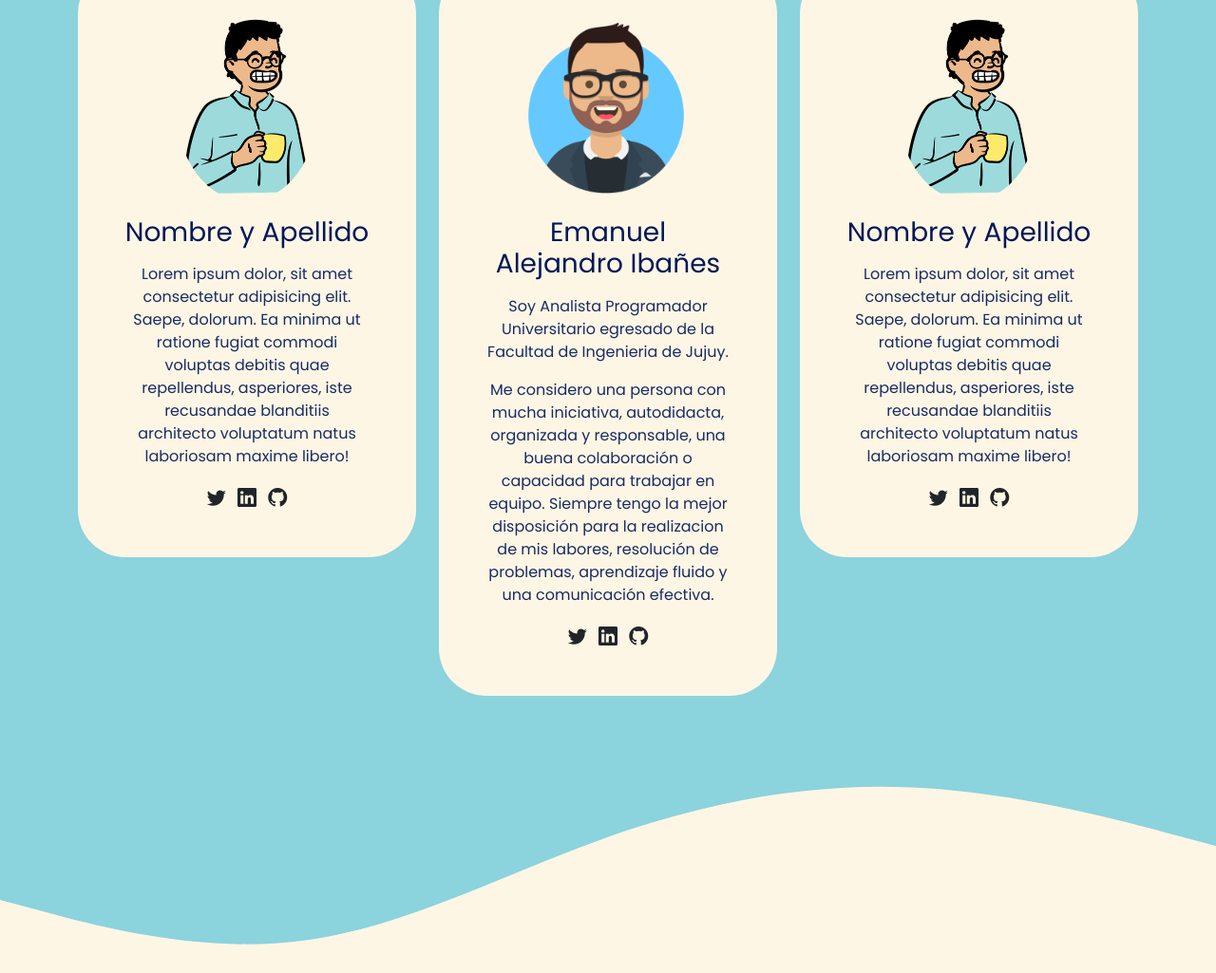
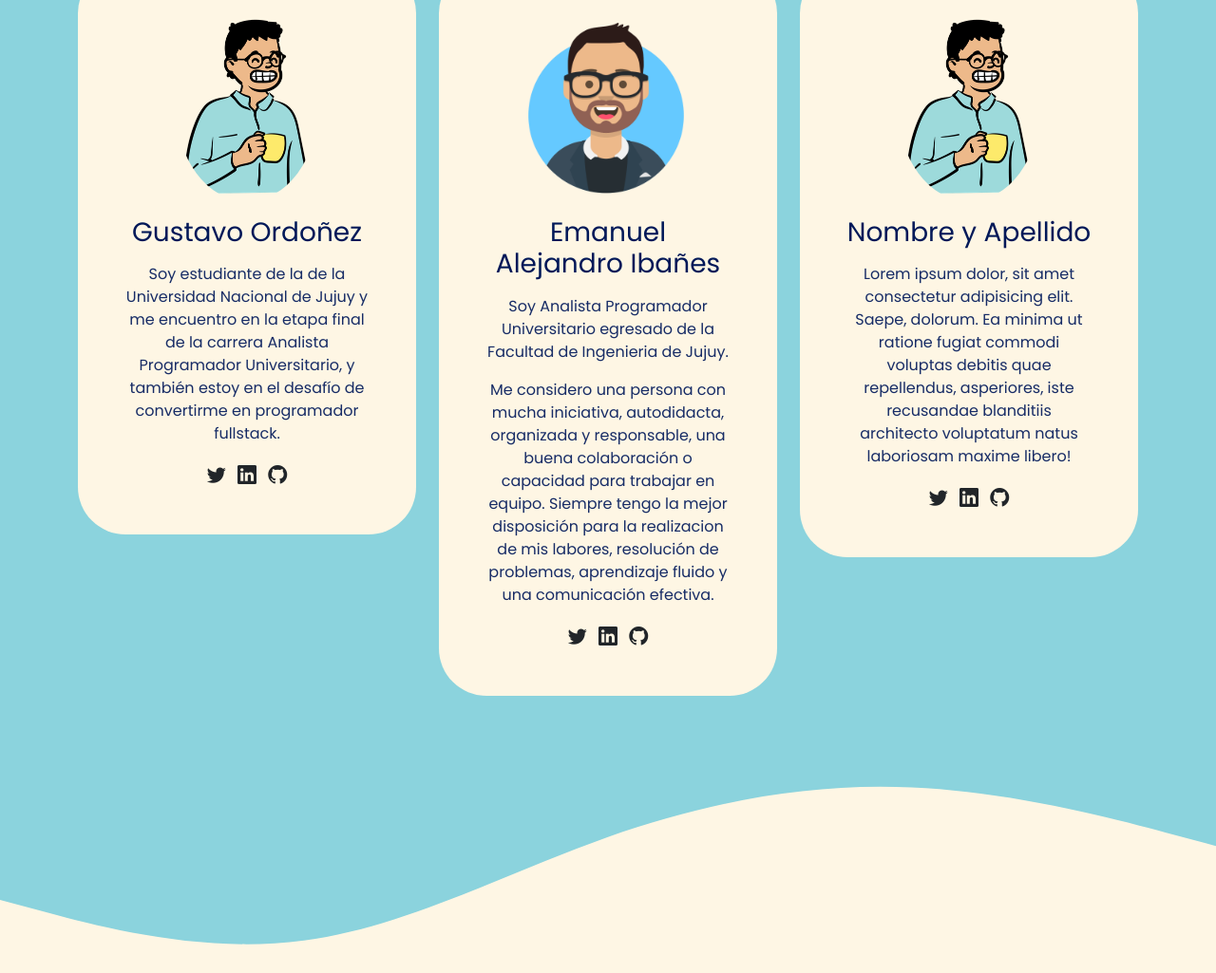
Before and after one commit to alecio87/devtech-podcast-web, a plain HTML site: page index.html in a window 1280 px wide. Shown: the part 1271-2296 px from the top of the page at 95% size. Drawn offline with nearby package versions, Linux system fonts and the light colour scheme.

Commit message:
Modificacion de tarjeta 1

```diff
--- a/index.html
+++ b/index.html
@@ -101,13 +101,11 @@
             <div class="card">
               <div class="card-body text-center p-5">
                 <img src="./assets/avatar.png" alt="avatar" class=" img img-fluid rounded-circle mb-3">
-                <h3 class="title card-title mb-3">Nombre y Apellido</h3>
-                <p>Lorem ipsum dolor, sit amet consectetur adipisicing elit. Saepe, dolorum. Ea minima ut ratione fugiat
-                  commodi voluptas debitis quae repellendus, asperiores, iste recusandae blanditiis architecto
-                  voluptatum natus laboriosam maxime libero!</p>
+                <h3 class="title card-title mb-3">Gustavo Ordoñez</h3>
+                <p>Soy estudiante de la de la Universidad Nacional de Jujuy y me encuentro en la etapa final de la carrera Analista Programador Universitario, y también estoy en el desafío de convertirme en programador fullstack.</p>
                 <a href="#"><i class="bi bi-twitter text-dark mx-1 lead"></i></a>
                 <a href="#"><i class="bi bi-linkedin text-dark mx-1 lead"></i></a>
-                <a href="#"><i class="bi bi-github text-dark mx-1 lead"></i></a>
+                <a href="https://github.com/gus0117"><i class="bi bi-github text-dark mx-1 lead"></i></a>
               </div>
             </div>
           </div>
```
Also changed, not shown: assets/avatar-ordonez.png (added).
